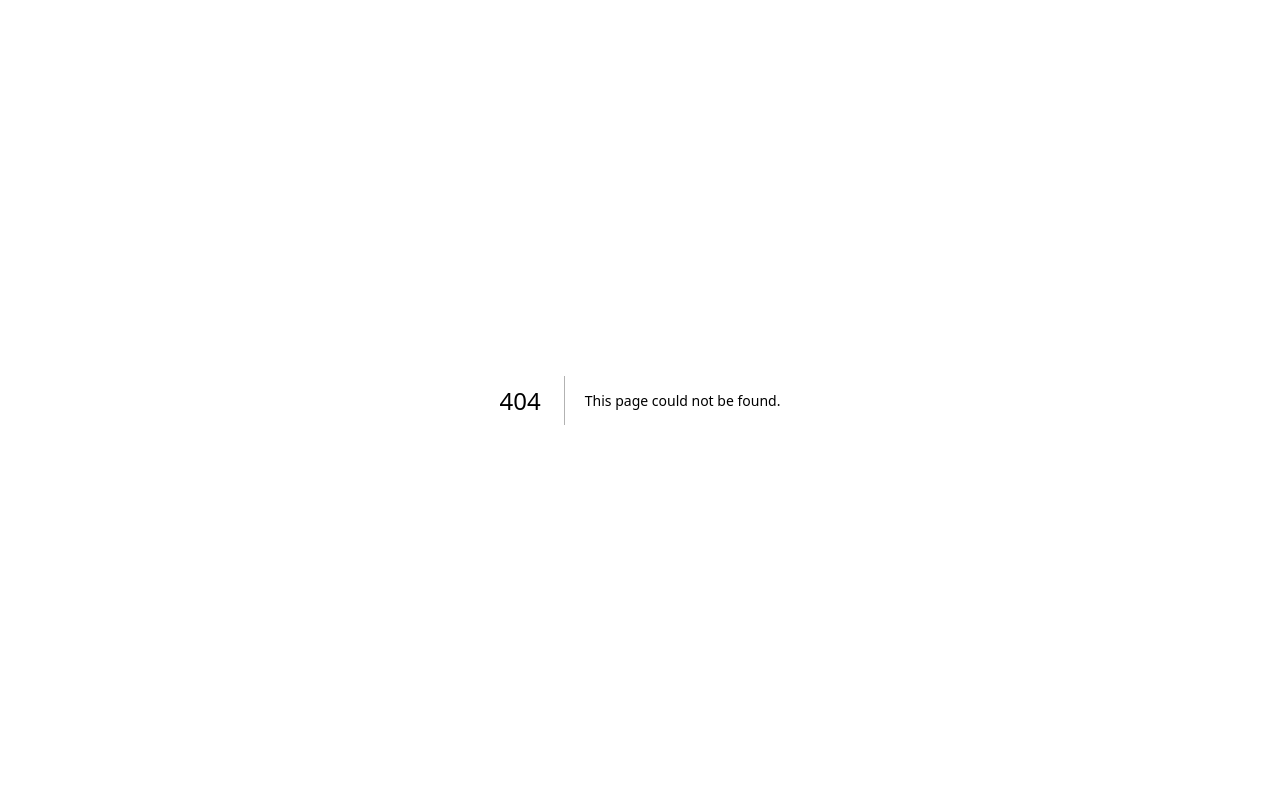
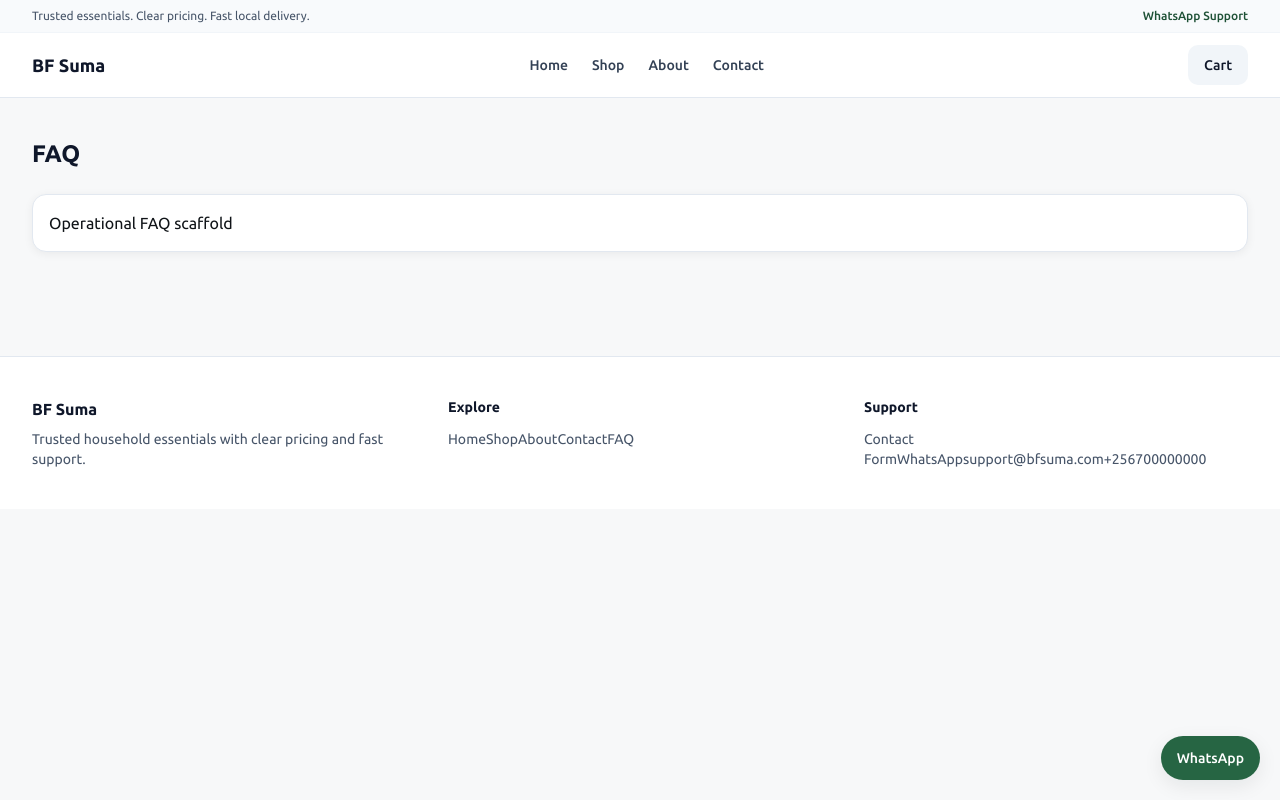
Before and after one commit to kashik09/bf-suma, a Next.js app: page /faq in a window 1280 px wide. Before the commit this address had no page. Built offline with nearby package versions, Linux system fonts and the light colour scheme.

Commit message:
feat(pages): add storefront and admin pages with middleware (part 2/5)

```diff
--- /dev/null
+++ b/src/app/(store)/faq/page.tsx
@@ -0,0 +1,11 @@
+import { PageContainer } from "@/components/layout/page-container";
+import { Card } from "@/components/ui/card";
+
+export default function FaqPage() {
+  return (
+    <PageContainer className="space-y-6 py-10">
+      <h1 className="text-2xl font-semibold text-slate-900">FAQ</h1>
+      <Card>Operational FAQ scaffold</Card>
+    </PageContainer>
+  );
+}
--- /dev/null
+++ b/src/app/(store)/layout.tsx
@@ -0,0 +1,13 @@
+import { AppShell } from "@/components/layout/app-shell";
+import { StoreFooter, StoreHeader, WhatsAppFloatingCTA } from "@/components/storefront";
+
+export default function StoreLayout({ children }: { children: React.ReactNode }) {
+  return (
+    <AppShell>
+      <StoreHeader />
+      <main>{children}</main>
+      <StoreFooter />
+      <WhatsAppFloatingCTA />
+    </AppShell>
+  );
+}
--- /dev/null
+++ b/src/app/(store)/page.tsx
@@ -0,0 +1,44 @@
+import { PageContainer } from "@/components/layout/page-container";
+import { CategoryGrid, Hero, ProductGrid, TrustStrip } from "@/components/storefront";
+import { Card } from "@/components/ui/card";
+import { SectionHeader } from "@/components/ui/section-header";
+import { listFeaturedCategories, listFeaturedProducts } from "@/services/products";
+
+export default async function HomePage() {
+  const [categories, products] = await Promise.all([
+    listFeaturedCategories(4),
+    listFeaturedProducts(8)
+  ]);
+
+  return (
+    <>
+      <Hero />
+      <TrustStrip />
+
+      <PageContainer className="space-y-10 py-10">
+        <section className="space-y-4">
+          <SectionHeader
+            title="Shop by Category"
+            description="Straightforward category browsing so customers can find essentials quickly."
+          />
+          <CategoryGrid categories={categories} />
+        </section>
+
+        <section className="space-y-4">
+          <SectionHeader
+            title="Featured Products"
+            description="Top moving essentials with clear stock visibility and simple checkout flow."
+          />
+          <ProductGrid products={products} />
+        </section>
+
+        <Card className="space-y-2 bg-brand-50">
+          <h2 className="text-lg font-semibold text-slate-900">Need help choosing products?</h2>
+          <p className="text-sm text-slate-700">
+            Reach out directly on WhatsApp for quick recommendations, stock confirmation, or bulk order support.
+          </p>
+        </Card>
+      </PageContainer>
+    </>
+  );
+}
--- /dev/null
+++ b/src/app/(store)/shop/[slug]/loading.tsx
@@ -0,0 +1,10 @@
+import { PageContainer } from "@/components/layout/page-container";
+import { LoadingState } from "@/components/ui/loading-state";
+
+export default function ProductLoading() {
+  return (
+    <PageContainer className="py-10">
+      <LoadingState label="Loading product details..." />
+    </PageContainer>
+  );
+}
--- /dev/null
+++ b/src/app/(store)/shop/[slug]/page.tsx
@@ -0,0 +1,21 @@
+import { notFound } from "next/navigation";
+import { PageContainer } from "@/components/layout/page-container";
+import { ProductDetail, RelatedProducts } from "@/components/storefront";
+import { getStorefrontProductBySlug, listRelatedProducts } from "@/services/products";
+
+export default async function ProductPage({ params }: { params: { slug: string } }) {
+  const product = await getStorefrontProductBySlug(params.slug);
+
+  if (!product) {
+    notFound();
+  }
+
+  const relatedProducts = await listRelatedProducts(product, 4);
+
+  return (
+    <PageContainer className="space-y-8 py-10">
+      <ProductDetail product={product} />
+      <RelatedProducts products={relatedProducts} />
+    </PageContainer>
+  );
+}
--- /dev/null
+++ b/src/app/(store)/shop/loading.tsx
@@ -0,0 +1,10 @@
+import { PageContainer } from "@/components/layout/page-container";
+import { LoadingState } from "@/components/ui/loading-state";
+
+export default function ShopLoading() {
+  return (
+    <PageContainer className="py-10">
+      <LoadingState label="Loading products..." />
+    </PageContainer>
+  );
+}
```
